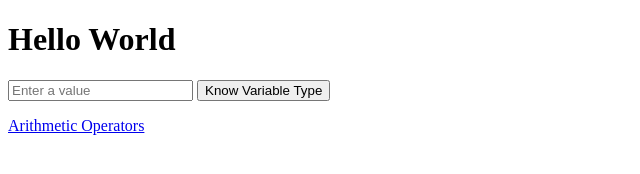
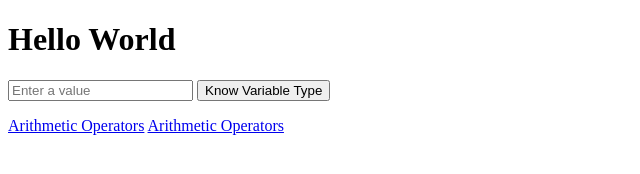
Before and after one commit to kjacobpaul490/javascript-concepts, a plain HTML site: page index.html in a window 1280 px wide. Shown: the whole page, without its empty margins (0-640 px from the left). Drawn offline with Linux system fonts and the light colour scheme.

Commit message:
comparison Operatorr anchor tag

```diff
--- a/index.html
+++ b/index.html
@@ -13,5 +13,6 @@
         <p id="pTypea"></p>
 
     <a href="/javascript-concepts/arithmeticOperators.html">Arithmetic Operators</a>
+    <a href="/javascript-concepts/comparisonOperators.html">Arithmetic Operators</a>
     </body>
 </html>
```
